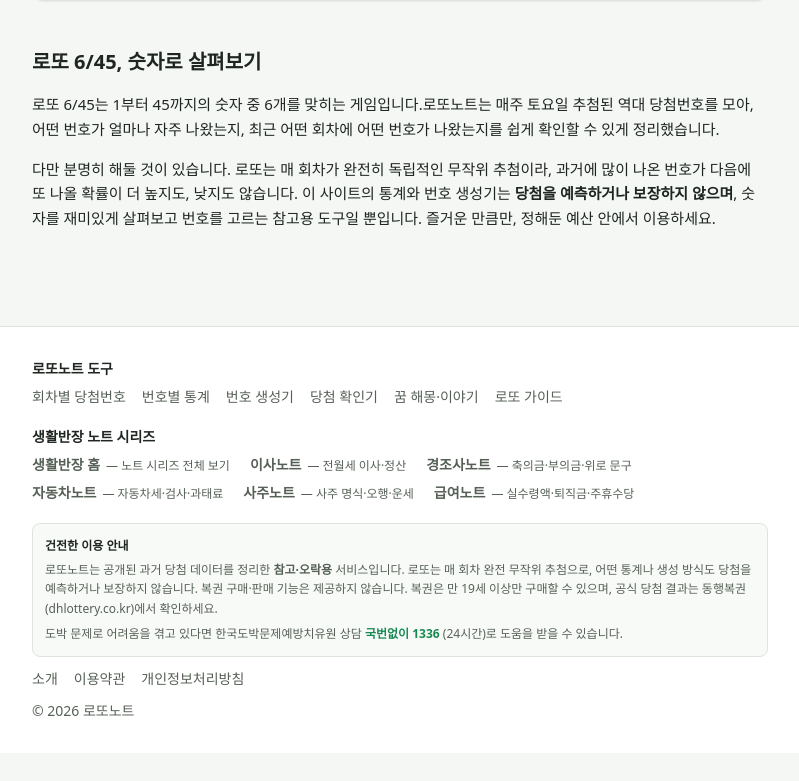
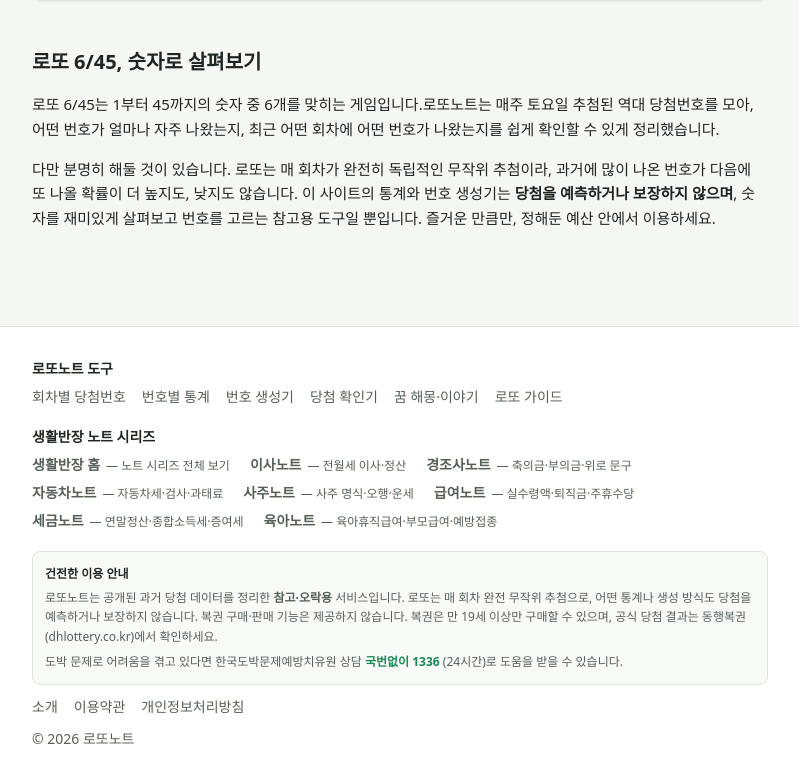
Before and after one commit to cdkjjang/lotto-note, a Next.js app: page / in a window 1280 px wide. Shown: the part 1800-2581 px from the top of the page, without its empty margins (240-1039 px from the left). Before the commit the page ends 2553 px from the top, so only its background shows below. Built offline with nearby package versions, Linux system fonts and the light colour scheme; no server answers; a web font is replaced by a local one.

Commit message:
FamilyLinks에 육아노트 크로스링크 추가
생활반장 노트 시리즈에 육아노트(baby.lifebanjang.com) 추가 반영.

```diff
--- a/components/FamilyLinks.tsx
+++ b/components/FamilyLinks.tsx
@@ -9,7 +9,9 @@ const SITES = [
   { slug: "car", name: "자동차노트", url: "https://car.lifebanjang.com", desc: "자동차세·검사·과태료" },
   { slug: "saju", name: "사주노트", url: "https://saju.lifebanjang.com", desc: "사주 명식·오행·운세" },
   { slug: "salary", name: "급여노트", url: "https://salary.lifebanjang.com", desc: "실수령액·퇴직금·주휴수당" },
+  { slug: "tax", name: "세금노트", url: "https://tax.lifebanjang.com", desc: "연말정산·종합소득세·증여세" },
   { slug: "lotto", name: "로또노트", url: "https://lotto.lifebanjang.com", desc: "당첨번호·통계·번호생성" },
+  { slug: "baby", name: "육아노트", url: "https://baby.lifebanjang.com", desc: "육아휴직급여·부모급여·예방접종" },
 ];
 
 export default function FamilyLinks() {
```
